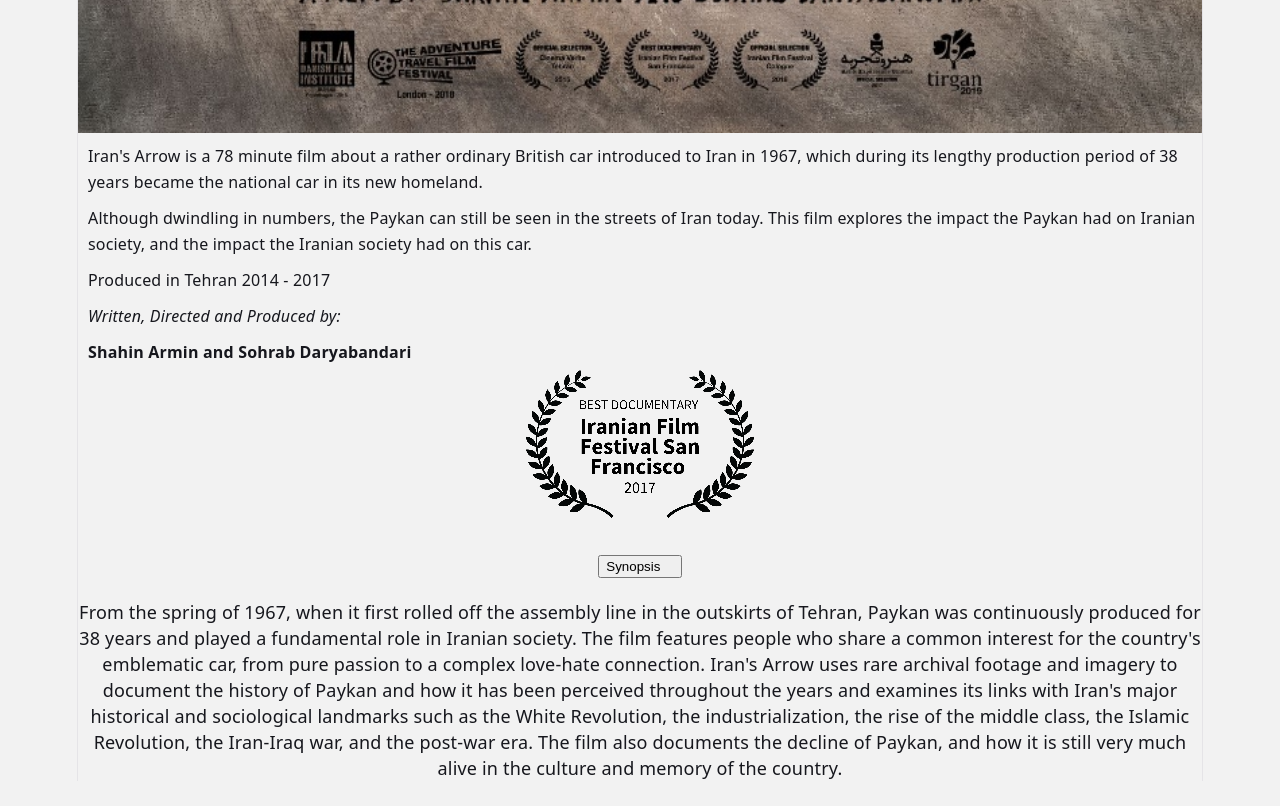
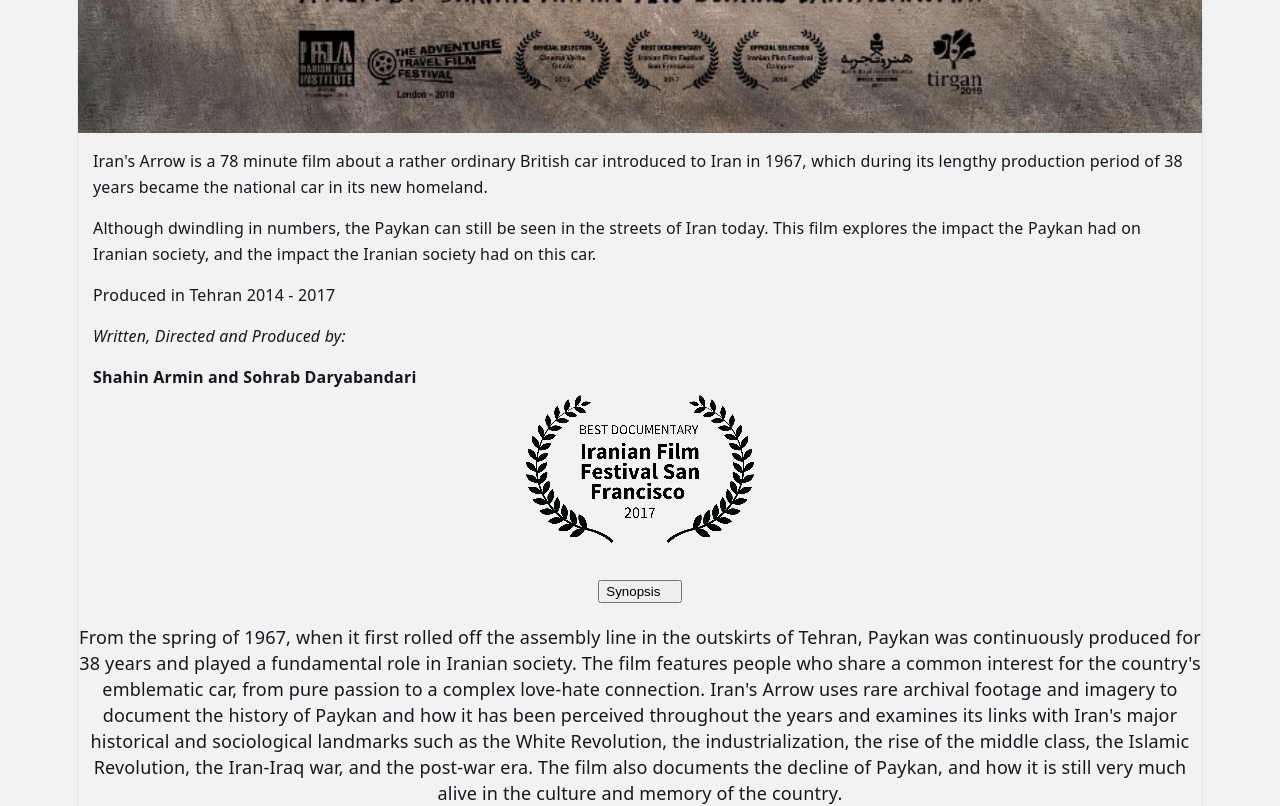
Before and after one commit to jvalentini555/iran-arrow-web, a Vue app: page / in a window 1280 px wide. Shown: the part 1440-2246 px from the top of the page. Before the commit the page ends 2221 px from the top, so only its background shows below. Built offline with nearby package versions, Linux system fonts and the light colour scheme; some icons are missing.

Commit message:
Increase padding to 15px

```diff
--- a/src/style.css
+++ b/src/style.css
@@ -63,9 +63,9 @@ p {
   margin: 0;
   font-size: 16px;
   text-align: left;
-  padding-left: 10px;
-  padding-right: 5px;
-  padding-top: 10px;
+  padding-left: 15px;
+  padding-right: 15px;
+  padding-top: 15px;
 }
 
 #app {
```
